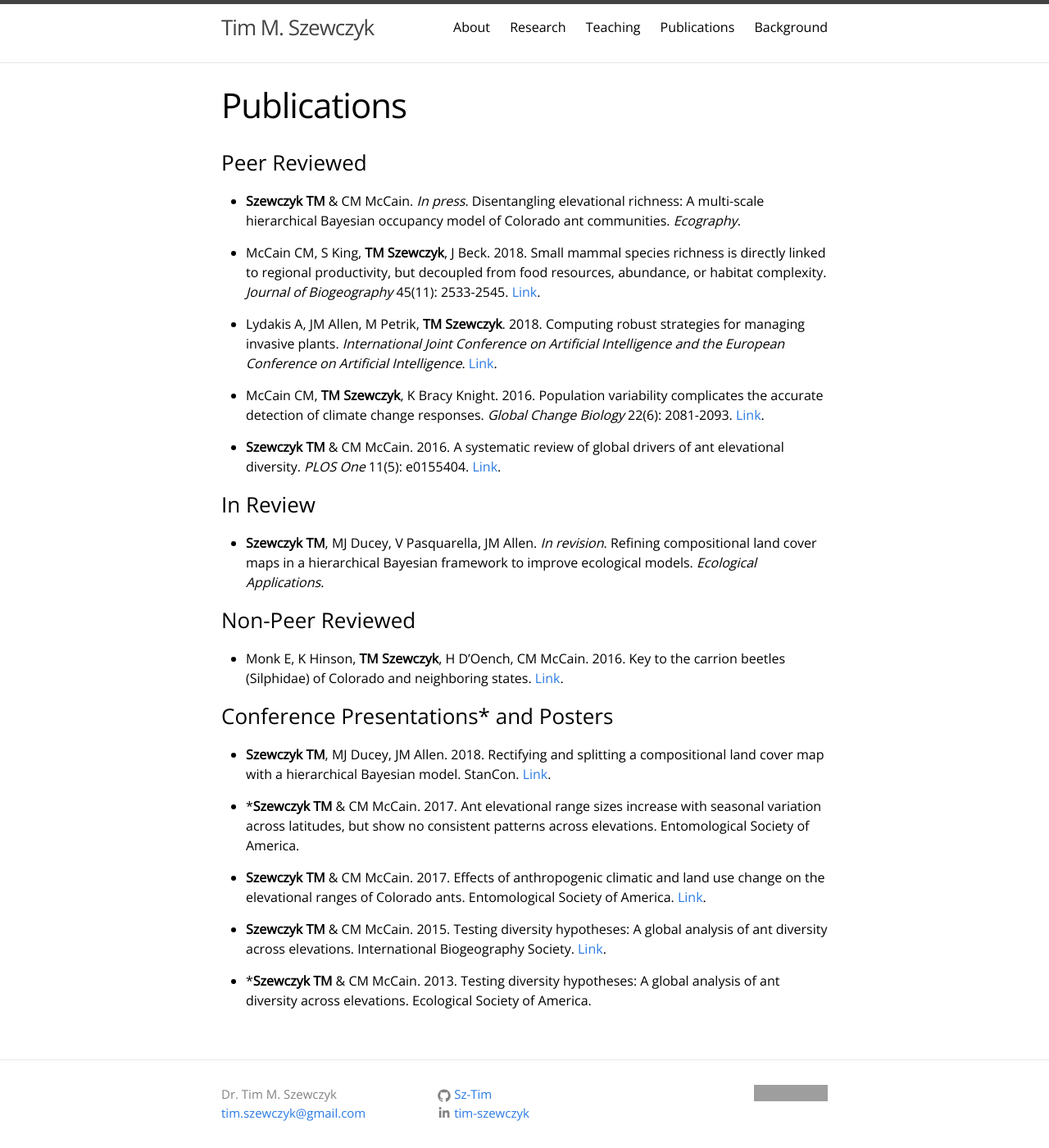
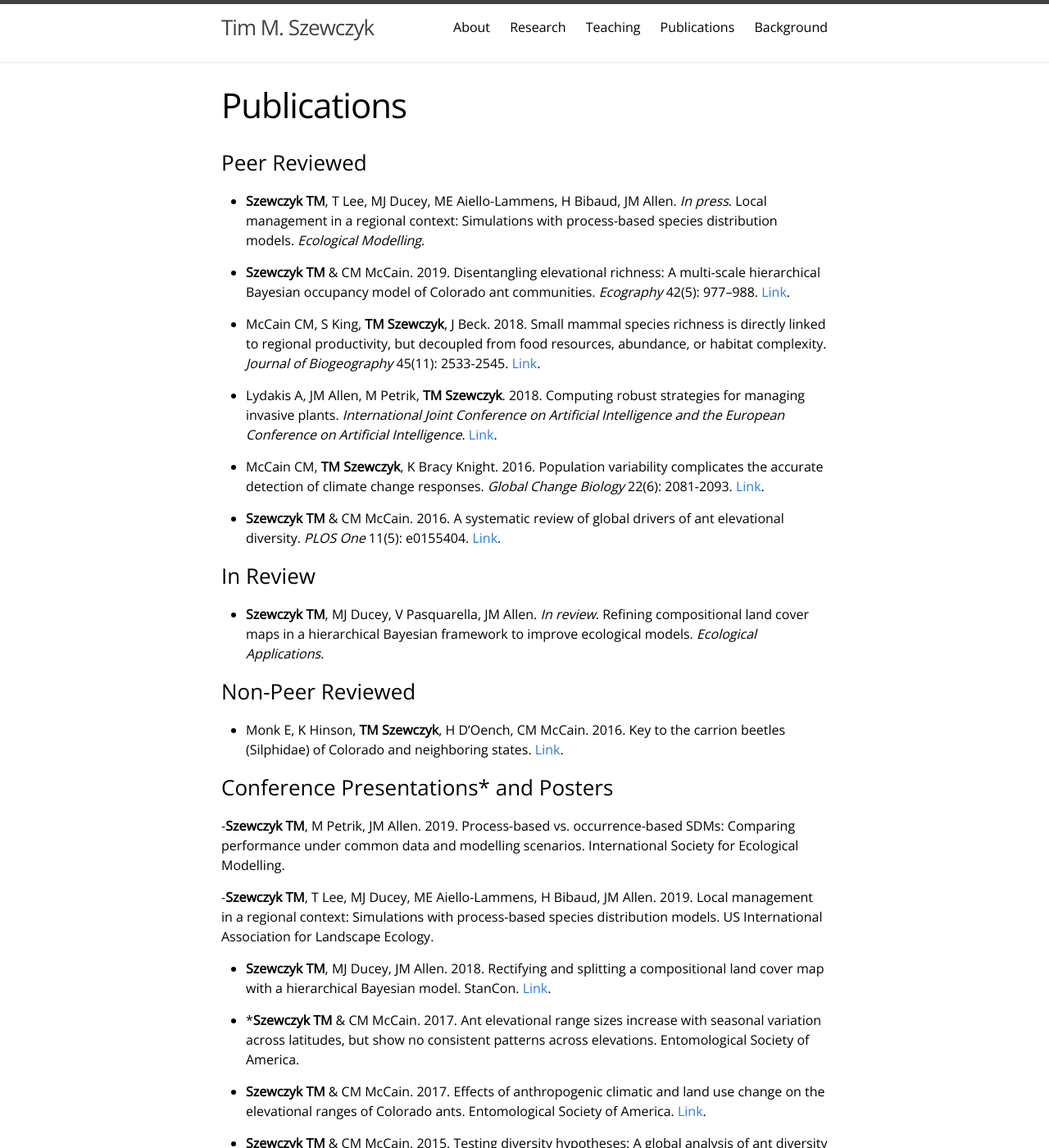
Before and after one commit to Sz-Tim/Sz-Tim.github.io, a Jekyll site: the page built from publications.md, in a window 1280 px wide and 1400 px high. Shown: the whole window at 82% size. Built offline with Jekyll 4.4.1, drawn with Linux system fonts in a browser that asks for light colours; grey boxes are pictures that could not be loaded.

Commit message:
updated publications and talks

```diff
--- a/publications.md
+++ b/publications.md
@@ -7,7 +7,9 @@ weight: 4
 
 ### Peer Reviewed
 
-- **Szewczyk TM** & CM McCain. *In press*. Disentangling elevational richness: A multi-scale hierarchical Bayesian occupancy model of Colorado ant communities. *Ecography*.
+- **Szewczyk TM**, T Lee, MJ Ducey, ME Aiello-Lammens, H Bibaud, JM Allen. *In press*. Local management in a regional context: Simulations with process-based species distribution models. *Ecological Modelling*.
+
+- **Szewczyk TM** & CM McCain. 2019. Disentangling elevational richness: A multi-scale hierarchical Bayesian occupancy model of Colorado ant communities. *Ecography* 42(5): 977–988. [Link](https://doi.org/10.1111/ecog.04115).
 
 - McCain CM, S King, **TM Szewczyk**, J Beck. 2018. Small mammal species richness is directly linked to regional productivity, but decoupled from food resources, abundance, or habitat complexity. *Journal of Biogeography* 45(11): 2533-2545. [Link](http://dx.doi.org/10.1111/jbi.13432).
 
@@ -21,7 +23,7 @@ weight: 4
 
 ### In Review
 
-- **Szewczyk TM**, MJ Ducey, V Pasquarella, JM Allen. *In revision*. Refining compositional land cover maps in a hierarchical Bayesian framework to improve ecological models. *Ecological Applications*.
+- **Szewczyk TM**, MJ Ducey, V Pasquarella, JM Allen. *In review*. Refining compositional land cover maps in a hierarchical Bayesian framework to improve ecological models. *Ecological Applications*.
 
 
 
@@ -32,6 +34,10 @@ weight: 4
 
 ### Conference Presentations* and Posters
 
+-**Szewczyk TM**, M Petrik, JM Allen. 2019. Process-based vs. occurrence-based SDMs: Comparing performance under common data and modelling scenarios. International Society for Ecological Modelling.
+
+-**Szewczyk TM**, T Lee, MJ Ducey, ME Aiello-Lammens, H Bibaud, JM Allen. 2019. Local management in a regional context: Simulations with process-based species distribution models. US International Association for Landscape Ecology.
+
 - **Szewczyk TM**, MJ Ducey, JM Allen. 2018. Rectifying and splitting a compositional land cover map with a hierarchical Bayesian model. StanCon. [Link](https://www.researchgate.net/publication/325721869_Rectifying_and_splitting_a_compositional_land_cover_map_with_a_hierarchical_Bayesian_model).
 
 - \***Szewczyk TM** & CM McCain. 2017. Ant elevational range sizes increase with seasonal variation across latitudes, but show no consistent patterns across elevations. Entomological Society of America.
```
